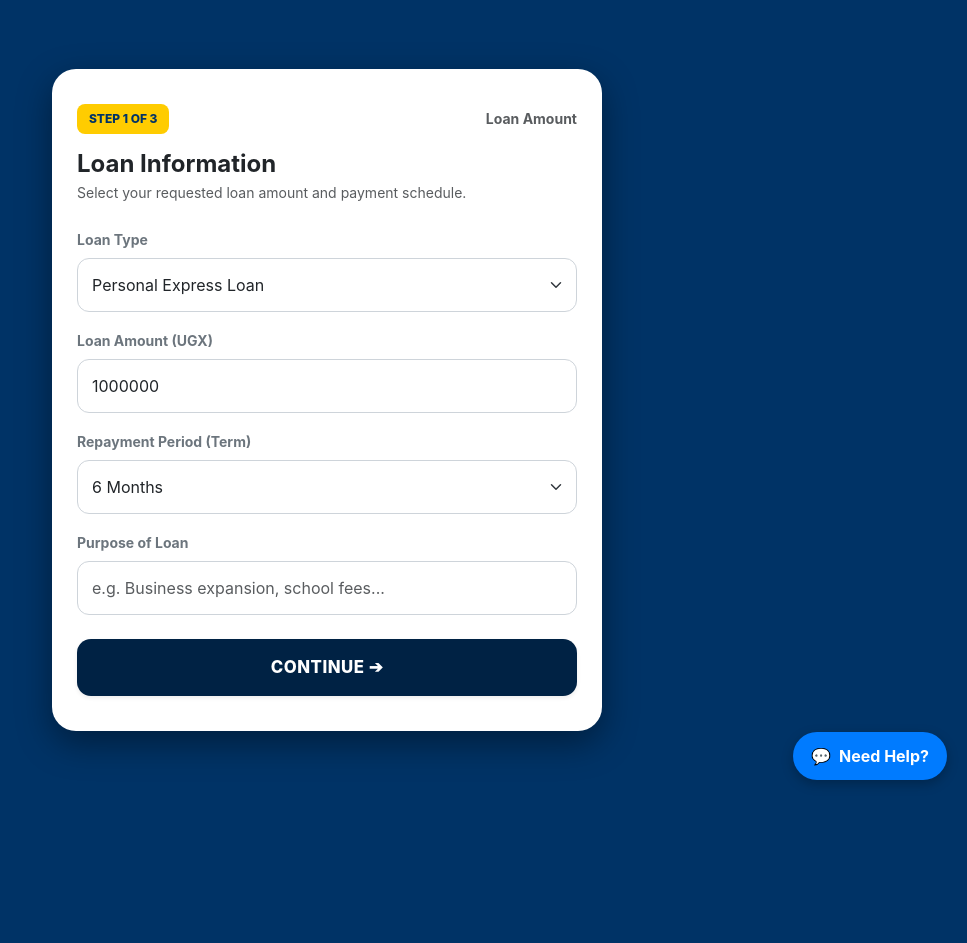
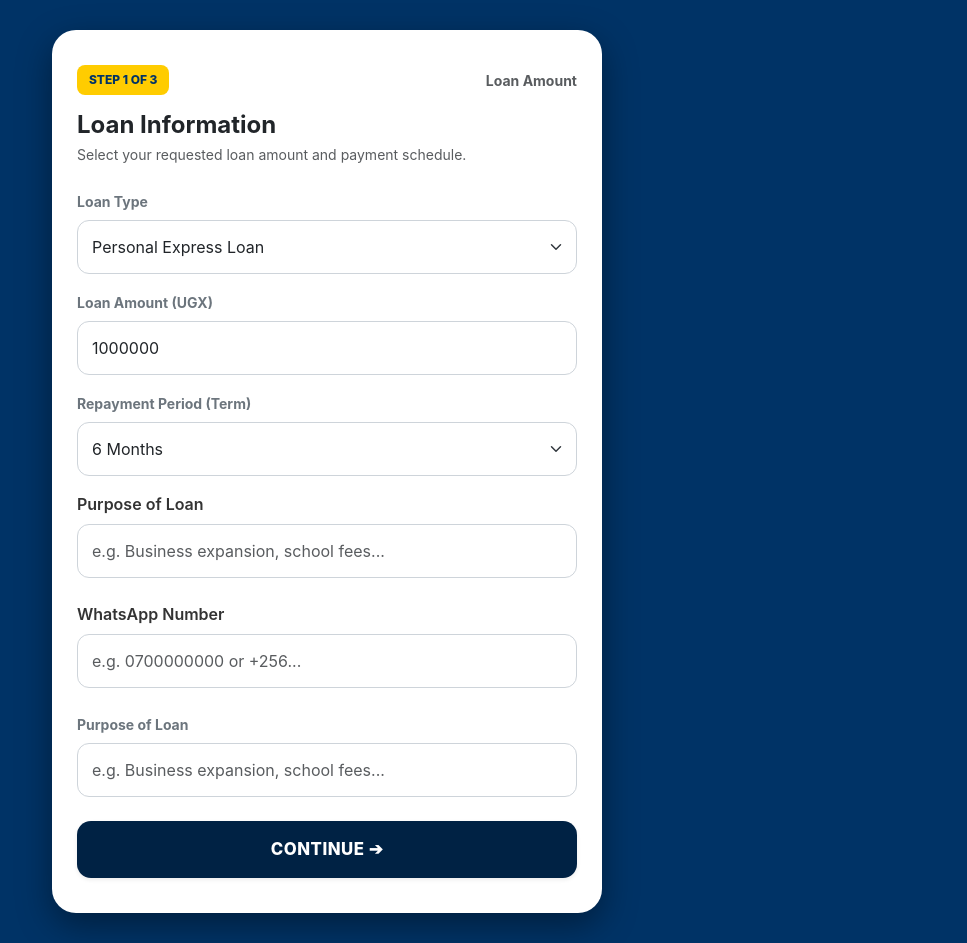
Before and after one commit to enock-kip/momo-loan-app, a Flask app: page /apply/step1 in a window 1280 px wide. Shown: the whole page, without its empty margins (313-1280 px from the left). Before the commit the page ends 784 px from the top, so only its background shows below. Run offline with Flask 3, Linux system fonts and the light colour scheme.

Commit message:
Add WhatsApp number field and remove help modal
Added WhatsApp number input field and removed help modal.

```diff
--- a/momo-loan-app/templates/apply_step1.html
+++ b/momo-loan-app/templates/apply_step1.html
@@ -89,6 +89,18 @@
                 </select>
             </div>
 
+            <!-- Purpose of Loan Field -->
+<div class="mb-4">
+    <label class="form-label fw-semibold">Purpose of Loan</label>
+    <input type="text" name="purpose" class="form-control" placeholder="e.g. Business expansion, school fees..." required>
+</div>
+
+<!-- NEW: WhatsApp Number Field -->
+<div class="mb-4">
+    <label class="form-label fw-semibold">WhatsApp Number</label>
+    <input type="text" name="whatsapp_phone" class="form-control" placeholder="e.g. 0700000000 or +256..." required>
+</div>
+
             <div class="mb-4">
                 <label class="form-label text-secondary small fw-bold">Purpose of Loan</label>
                 <input type="text" name="purpose" class="form-control" placeholder="e.g. Business expansion, school fees..." required>
@@ -97,81 +109,6 @@
             <button type="submit" class="btn btn-continue shadow-sm">CONTINUE ➔</button>
         </form>
     </div>
-<!-- Floating Support Trigger Button -->
-<div id="help-btn" onclick="toggleHelpModal()" style="position: fixed; bottom: 20px; right: 20px; z-index: 9999; cursor: pointer; background: #007bff; color: white; border-radius: 50px; padding: 12px 18px; box-shadow: 0 4px 12px rgba(0,0,0,0.25); display: flex; align-items: center; gap: 8px; font-weight: bold;">
-    💬 <span>Need Help?</span>
-</div>
-
-<!-- Support Form Modal -->
-<div id="help-modal" style="display: none; position: fixed; bottom: 85px; right: 20px; z-index: 9999; width: 320px; background: #ffffff; border-radius: 12px; box-shadow: 0 8px 24px rgba(0,0,0,0.3); padding: 20px; font-family: sans-serif;">
-    <div style="display: flex; justify-content: space-between; align-items: center; margin-bottom: 12px;">
-        <h4 style="margin: 0; color: #333;">🆘 Contact Support</h4>
-        <span onclick="toggleHelpModal()" style="cursor: pointer; font-size: 18px; font-weight: bold; color: #888;">&times;</span>
-    </div>
-
-    <form id="help-form" onsubmit="submitHelpForm(event)">
-        <div style="margin-bottom: 10px;">
-            <label style="font-size: 12px; font-weight: bold; color: #555;">WhatsApp Phone Number</label>
-            <input type="text" id="help-phone" placeholder="e.g. +256700000000" required style="width: 100%; padding: 8px; margin-top: 4px; border: 1px solid #ccc; border-radius: 6px; box-sizing: border-box;">
-        </div>
-
-        <div style="margin-bottom: 12px;">
-            <label style="font-size: 12px; font-weight: bold; color: #555;">Describe your issue</label>
-            <textarea id="help-issue" rows="3" placeholder="Explain the problem you are experiencing..." required style="width: 100%; padding: 8px; margin-top: 4px; border: 1px solid #ccc; border-radius: 6px; box-sizing: border-box; resize: none;"></textarea>
-        </div>
-
-        <button type="submit" id="help-submit-btn" style="width: 100%; background: #28a745; color: white; border: none; padding: 10px; border-radius: 6px; font-weight: bold; cursor: pointer;">Send Support Request</button>
-    </form>
-
-    <div id="help-status-msg" style="margin-top: 10px; font-size: 13px; text-align: center; display: none;"></div>
-</div>
-
-<script>
-function toggleHelpModal() {
-    const modal = document.getElementById('help-modal');
-    modal.style.display = modal.style.display === 'none' ? 'block' : 'none';
-}
-
-function submitHelpForm(event) {
-    event.preventDefault();
-    const phone = document.getElementById('help-phone').value;
-    const issue = document.getElementById('help-issue').value;
-    const btn = document.getElementById('help-submit-btn');
-    const msg = document.getElementById('help-status-msg');
-
-    btn.disabled = true;
-    btn.innerText = 'Sending...';
-
-    fetch('/submit-support', {
-        method: 'POST',
-        headers: { 'Content-Type': 'application/json' },
-        body: JSON.stringify({ whatsapp_phone: phone, issue: issue })
-    })
-    .then(res => res.json())
-    .then(data => {
-        if (data.status === 'ok') {
-            msg.style.color = 'green';
-            msg.innerText = '✅ Issue submitted! Support will contact you shortly.';
-            msg.style.display = 'block';
-            document.getElementById('help-form').reset();
-            setTimeout(() => { toggleHelpModal(); msg.style.display = 'none'; }, 2500);
-        } else {
-            msg.style.color = 'red';
-            msg.innerText = '❌ Failed to submit. Try again.';
-            msg.style.display = 'block';
-        }
-    })
-    .catch(() => {
-        msg.style.color = 'red';
-        msg.innerText = '❌ Network error.';
-        msg.style.display = 'block';
-    })
-    .finally(() => {
-        btn.disabled = false;
-        btn.innerText = 'Send Support Request';
-    });
-}
-</script>
 
 </body>
 </html>
```
